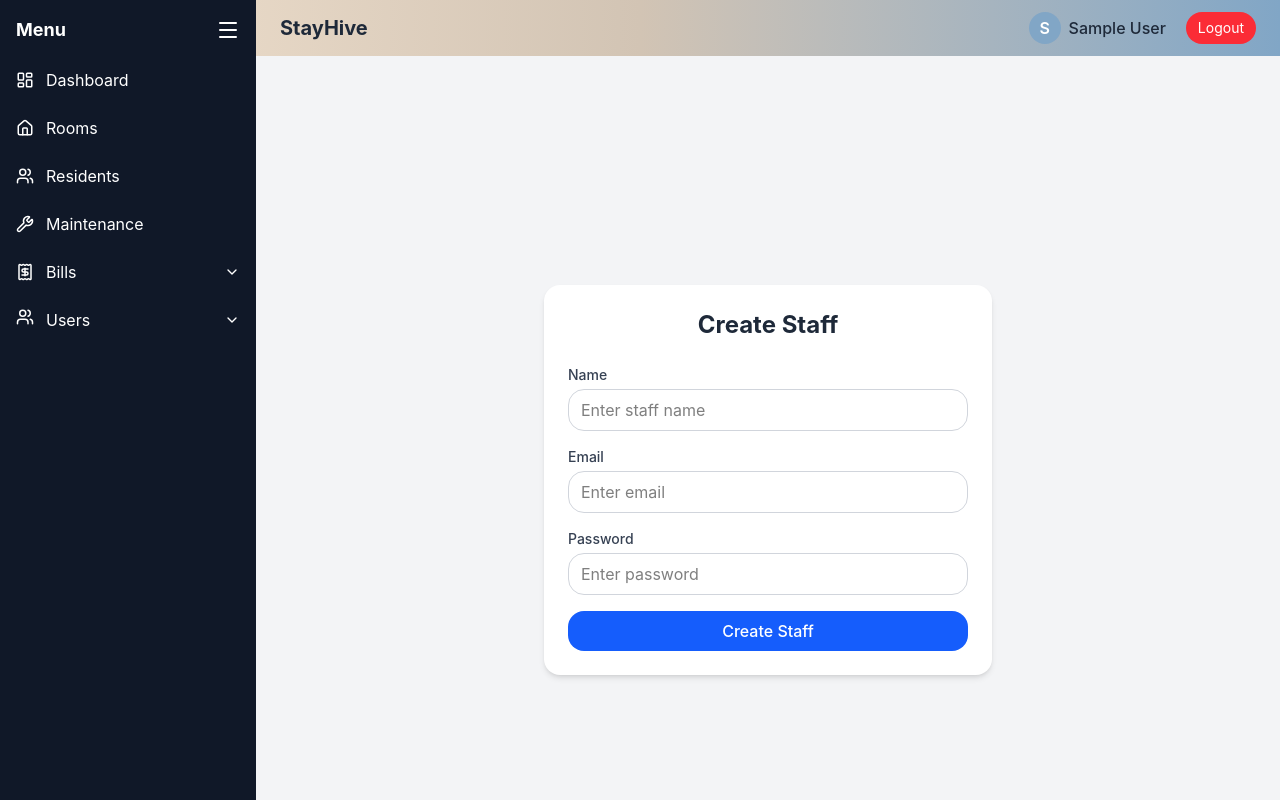
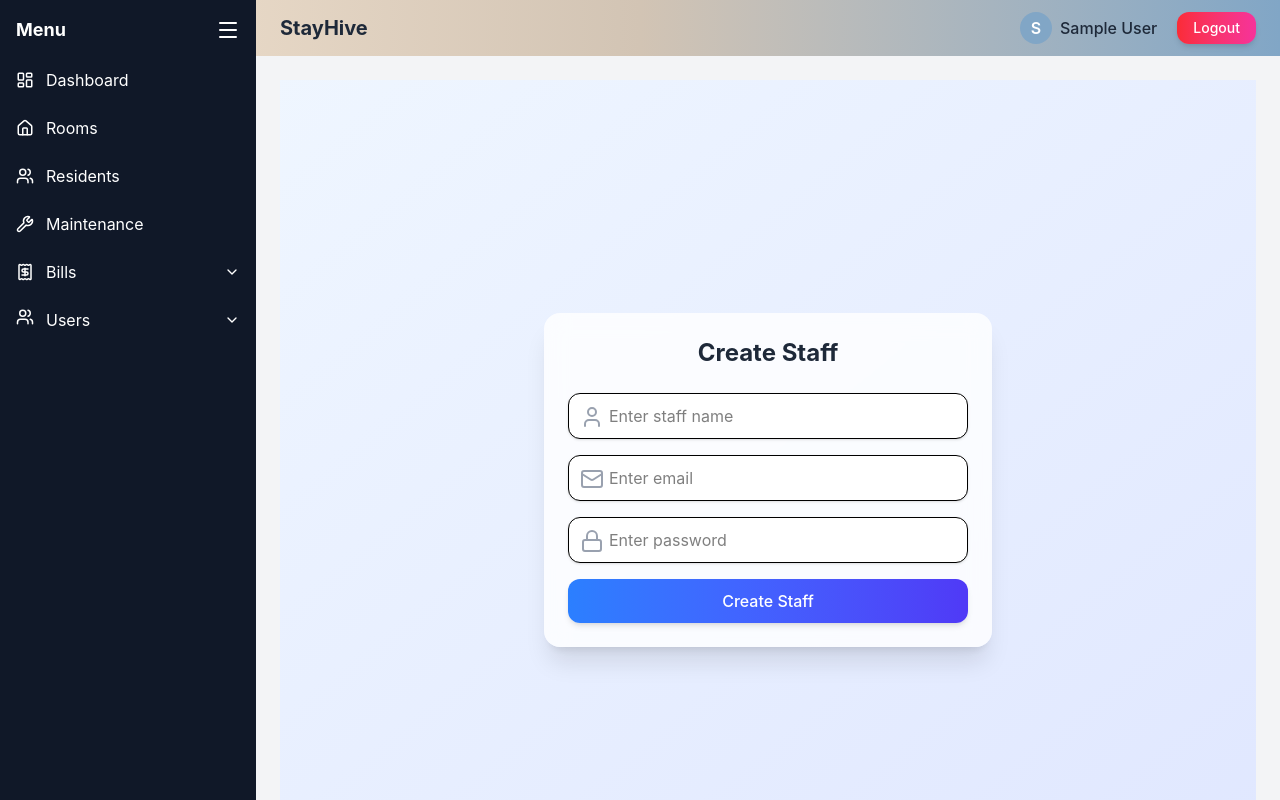
Before and after one commit to anantharjun672001-a11y/HostelFrontend, a React (Vite) app: page /admin/create-staff in a window 1280 px wide. Shown: the top 800 px of the page. Built offline with nearby package versions, Linux system fonts and the light colour scheme; sample sign-in values are in the browser's storage.

Commit message:
admin Dashboard styled completly

```diff
--- a/src/components/Navbar.jsx
+++ b/src/components/Navbar.jsx
@@ -28,13 +28,10 @@ const Navbar = () => {
 
   return (
     <nav className="bg-gradient-to-r from-[#F3E3D0] via-[#D2C4B4] via-[#AACDDC] to-[#81A6C6] shadow-md">
-
       <div
         className={`flex items-center justify-between px-6 py-3
         ${isDashboardPage ? "md:ml-64" : ""}`}
       >
-
-
         <h1
           onClick={handleLogoClick}
           className={`text-xl font-bold text-gray-800
@@ -45,15 +42,10 @@ const Navbar = () => {
 
         {/* Logged OUT → only logo */}
         {!user ? null : (
-
           <div className="flex items-center gap-5">
-
-
             {role === "resident" && <NotificationBell />}
 
-
             <div className="flex items-center gap-2">
-
               <div className="w-8 h-8 bg-[#81A6C6] text-white flex items-center justify-center rounded-full font-semibold">
                 {user.name ? user.name[0].toUpperCase() : "U"}
               </div>
@@ -63,14 +55,17 @@ const Navbar = () => {
               </span>
             </div>
 
-
             <button
               onClick={logout}
-              className="bg-red-500 hover:bg-red-600 text-white px-3 py-1.5 rounded-lg text-sm transition"
+              className="px-4 py-1.5 rounded-xl text-white text-sm font-medium
+              bg-gradient-to-r from-red-500 to-pink-500
+             hover:from-pink-500 hover:to-red-500
+              shadow-md hover:shadow-xl
+              transition-all duration-300
+              transform hover:scale-105 active:scale-95"
             >
               Logout
             </button>
-
           </div>
         )}
       </div>
--- a/src/pages/admin/CreateRoom.jsx
+++ b/src/pages/admin/CreateRoom.jsx
@@ -23,7 +23,7 @@ const CreateRoom = () => {
     import.meta.env.VITE_API_URL ||
     "https://hostelbackend-uzne.onrender.com";
 
-  // Auto config for room
+
   const roomConfig = {
     king: { capacity: 6, price: 5500 },
     queen: { capacity: 5, price: 6600 },
@@ -32,7 +32,7 @@ const CreateRoom = () => {
     double: { capacity: 2, price: 9900 },
   };
 
-  // Handle input
+
   const handleChange = (e) => {
     const { name, value } = e.target;
 
@@ -215,7 +215,10 @@ const CreateRoom = () => {
           <button
             type="submit"
             disabled={loading}
-            className={`w-full py-3 rounded-xl text-white font-semibold transition ${
+            className={`w-full py-2.5 rounded-xl text-white font-medium
+              bg-gradient-to-r from-blue-500 to-indigo-600
+             hover:from-indigo-600 hover:to-blue-500
+               shadow-md hover:shadow-xl transition ${
               loading
                 ? "bg-gray-400 cursor-not-allowed"
                 : "bg-blue-600 hover:bg-blue-700"
--- a/src/pages/admin/CreateStaff.jsx
+++ b/src/pages/admin/CreateStaff.jsx
@@ -1,6 +1,7 @@
 import { useState } from "react";
 import axios from "axios";
 import { toast } from "react-toastify";
+import { User, Mail, Lock } from "lucide-react";
 
 const CreateStaff = () => {
 
@@ -11,9 +12,6 @@ const CreateStaff = () => {
   });
 
   const handleSubmit = async () => {
-
-    console.log("BUTTON CLICKED");
-
     try {
 
       const res = await axios.post(
@@ -23,7 +21,6 @@ const CreateStaff = () => {
 
       toast.success(res.data.message);
 
-      // clear form after success
       setData({
         name: "",
         email: "",
@@ -31,67 +28,82 @@ const CreateStaff = () => {
       });
 
     } catch (error) {
-
-      console.log("ERROR:", error);
       toast.error(error.response?.data?.message || "Error");
-
     }
-
   };
 
   return (
 
-    <div className="flex justify-center items-center min-h-screen bg-gray-100">
+    <div className="min-h-screen flex items-center justify-center bg-gradient-to-br from-blue-50 to-indigo-100 px-4">
 
-      <div className="w-full max-w-md bg-white rounded-lg shadow-md p-6">
 
-        <h2 className="text-2xl font-bold text-center text-gray-800 mb-6">
+      <div className="w-full max-w-md bg-white/80 backdrop-blur-md
+      rounded-2xl shadow-xl p-6 space-y-6">
+
+
+        <h2 className="text-2xl font-bold text-center text-gray-800">
           Create Staff
         </h2>
 
+
         <div className="space-y-4">
 
-          <div>
-            <label className="block mb-1 text-sm font-medium text-gray-700">
-              Name
-            </label>
+
+          <div className="relative group">
+            <User className="absolute left-3 top-3 text-gray-400 group-hover:text-blue-500 transition" />
+
             <input
               value={data.name}
-              onChange={(e)=>setData({...data,name:e.target.value})}
+              onChange={(e) => setData({ ...data, name: e.target.value })}
               placeholder="Enter staff name"
-              className="w-full border border-gray-300 rounded-lg px-3 py-2 focus:ring-2 focus:ring-blue-500 focus:outline-none"
+              className="w-full pl-10 pr-3 py-2.5 rounded-xl border bg-white
+              shadow-sm transition-all duration-300
+              group-hover:border-blue-400 group-hover:shadow-md
+              focus:ring-2 focus:ring-blue-500 focus:border-blue-500 outline-none"
             />
           </div>
 
-          <div>
-            <label className="block mb-1 text-sm font-medium text-gray-700">
-              Email
-            </label>
+
+          <div className="relative group">
+            <Mail className="absolute left-3 top-3 text-gray-400 group-hover:text-blue-500 transition" />
+
             <input
               value={data.email}
-              onChange={(e)=>setData({...data,email:e.target.value})}
+              onChange={(e) => setData({ ...data, email: e.target.value })}
               placeholder="Enter email"
-              className="w-full border border-gray-300 rounded-lg px-3 py-2 focus:ring-2 focus:ring-blue-500 focus:outline-none"
+              className="w-full pl-10 pr-3 py-2.5 rounded-xl border bg-white
+              shadow-sm transition-all duration-300
+              group-hover:border-blue-400 group-hover:shadow-md
+              focus:ring-2 focus:ring-blue-500 focus:border-blue-500 outline-none"
             />
           </div>
 
-          <div>
-            <label className="block mb-1 text-sm font-medium text-gray-700">
-              Password
-            </label>
+
+          <div className="relative group">
+            <Lock className="absolute left-3 top-3 text-gray-400 group-hover:text-blue-500 transition" />
+
             <input
               type="password"
               value={data.password}
-              onChange={(e)=>setData({...data,password:e.target.value})}
+              onChange={(e) => setData({ ...data, password: e.target.value })}
               placeholder="Enter password"
-              className="w-full border border-gray-300 rounded-lg px-3 py-2 focus:ring-2 focus:ring-blue-500 focus:outline-none"
+              className="w-full pl-10 pr-3 py-2.5 rounded-xl border bg-white
+              shadow-sm transition-all duration-300
+              group-hover:border-blue-400 group-hover:shadow-md
+              focus:ring-2 focus:ring-blue-500 focus:border-blue-500 outline-none"
             />
           </div>
+
 
           <button
             type="button"
             onClick={handleSubmit}
-            className="w-full bg-blue-600 hover:bg-blue-700 text-white font-medium py-2 rounded-lg transition"
+            className="w-full py-2.5 rounded-xl text-white font-medium
+            bg-gradient-to-r from-blue-500 to-indigo-600
+            hover:from-indigo-600 hover:to-blue-500
+            shadow-md hover:shadow-xl
+            transition-all duration-300
+            transform hover:scale-105 active:scale-95"
           >
             Create Staff
           </button>
--- a/src/pages/admin/CreateUsers.jsx
+++ b/src/pages/admin/CreateUsers.jsx
@@ -1,6 +1,7 @@
 import { useState } from "react";
 import axios from "axios";
 import { toast } from "react-toastify";
+import { User, Mail, Lock } from "lucide-react";
 
 const CreateUsers = () => {
 
@@ -36,8 +37,6 @@ const CreateUsers = () => {
 
     } catch (error) {
 
-      console.log(error);
-
       toast.error(error.response?.data?.message || "Error");
 
     }
@@ -45,46 +44,80 @@ const CreateUsers = () => {
   };
 
   return (
-    <div className="flex justify-center items-center min-h-screen bg-gray-100">
 
-      <div className="bg-white p-8 rounded-xl shadow-md w-full max-w-md">
+    <div className="min-h-screen flex items-center justify-center bg-gradient-to-br from-blue-50 to-indigo-100 px-4">
 
-        <h2 className="text-2xl font-bold mb-6 text-center">
+      <div className="w-full max-w-md bg-white/80 backdrop-blur-md
+      rounded-2xl shadow-xl p-6 space-y-6">
+
+
+        <h2 className="text-2xl font-bold text-center text-gray-800">
           Create Resident User
         </h2>
 
+
         <form onSubmit={handleSubmit} className="space-y-4">
+
+
+          <div className="relative group">
+            <User className="absolute left-3 top-3 text-gray-400 group-hover:text-blue-500 transition" />
 
             <input
               type="text"
-            placeholder="Name"
+              placeholder="Enter name"
               value={data.name}
               onChange={(e) => setData({ ...data, name: e.target.value })}
-            className="w-full border p-2 rounded-lg"
+              className="w-full pl-10 pr-3 py-2.5 rounded-xl border bg-white
+              shadow-sm transition-all duration-300
+              group-hover:border-blue-400 group-hover:shadow-md
+              focus:ring-2 focus:ring-blue-500 focus:border-blue-500 outline-none"
               required
             />
+          </div>
+
+
+          <div className="relative group">
+            <Mail className="absolute left-3 top-3 text-gray-400 group-hover:text-blue-500 transition" />
 
             <input
               type="email"
-            placeholder="Email"
+              placeholder="Enter email"
               value={data.email}
               onChange={(e) => setData({ ...data, email: e.target.value })}
-            className="w-full border p-2 rounded-lg"
+              className="w-full pl-10 pr-3 py-2.5 rounded-xl border bg-white
+              shadow-sm transition-all duration-300
+              group-hover:border-blue-400 group-hover:shadow-md
+              focus:ring-2 focus:ring-blue-500 focus:border-blue-500 outline-none"
               required
             />
+          </div>
+
+
+          <div className="relative group">
+            <Lock className="absolute left-3 top-3 text-gray-400 group-hover:text-blue-500 transition" />
 
             <input
               type="password"
-            placeholder="Password"
+              placeholder="Enter password"
               value={data.password}
               onChange={(e) => setData({ ...data, password: e.target.value })}
-            className="w-full border p-2 rounded-lg"
+              className="w-full pl-10 pr-3 py-2.5 rounded-xl border bg-white
+              shadow-sm transition-all duration-300
+              group-hover:border-blue-400 group-hover:shadow-md
+              focus:ring-2 focus:ring-blue-500 focus:border-blue-500 outline-none"
               required
             />
+          </div>
+
 
           <button
             type="submit"
-            className="w-full bg-blue-600 text-white py-2 rounded-lg hover:bg-blue-700"
+            className="w-full py-2.5 rounded-xl text-white font-medium
+            bg-gradient-to-r from-blue-500 to-indigo-600
+            hover:from-indigo-600 hover:to-blue-500
+            shadow-md hover:shadow-xl
+            transition-all duration-300
+            transform hover:scale-105 active:scale-95"
           >
             Create Resident
           </button>
@@ -94,7 +127,9 @@ const CreateUsers = () => {
       </div>
 
     </div>
+
   );
+
 };
 
 export default CreateUsers;
```
Lines whose indentation alone changed are shown as unchanged.
